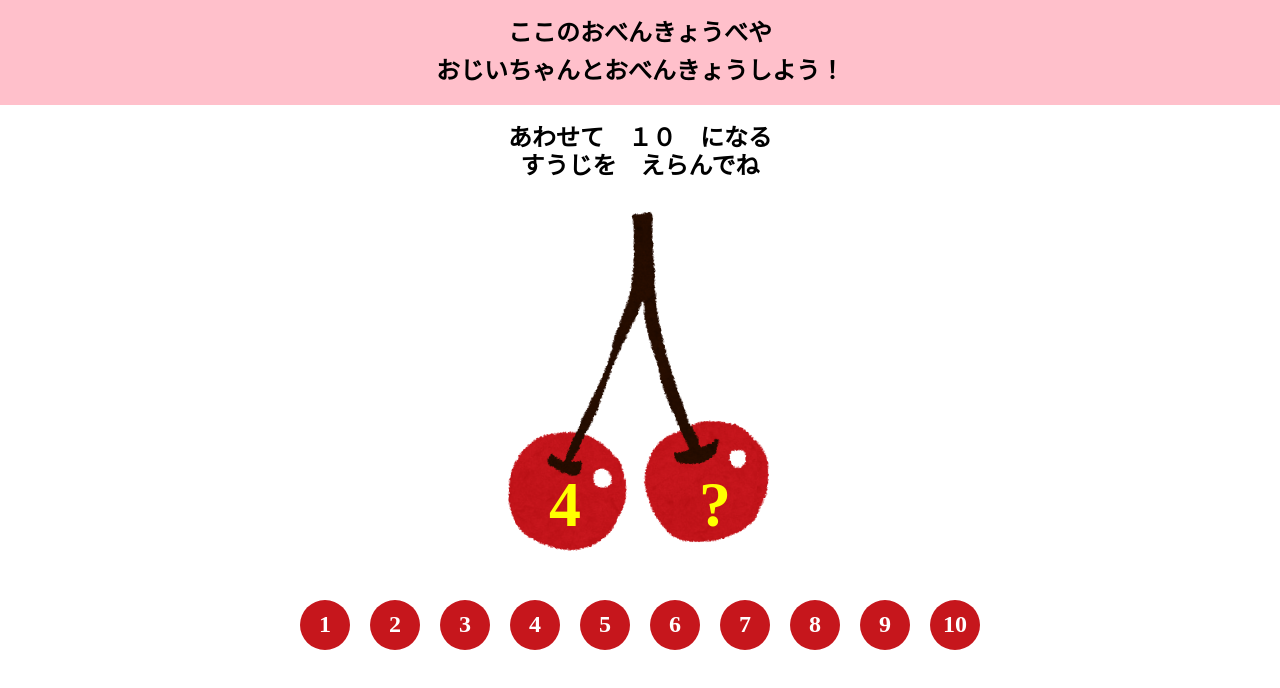
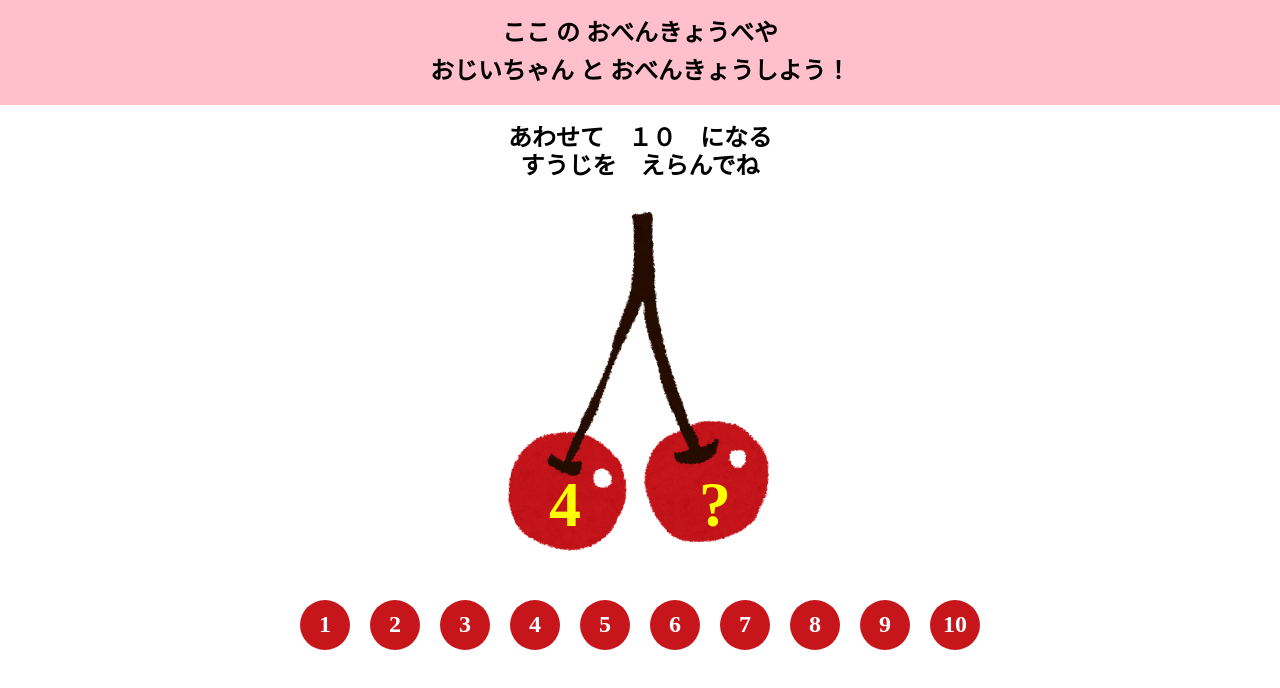
Before and after one commit to snowsystem-net/coco-school, a plain HTML site: page index.html in a window 1280 px wide. Drawn offline with Linux system fonts and the light colour scheme.

Commit message:
index.html upd

```diff
--- a/index.html
+++ b/index.html
@@ -12,8 +12,8 @@
 <body>
   <header class="header">
     <div class="container">
-      <h1>ここのおべんきょうべや</h1>
-      <h1>おじいちゃんとおべんきょうしよう！</h1>
+      <h1>ここ の おべんきょうべや</h1>
+      <h1>おじいちゃん と おべんきょうしよう！</h1>
     </div>
   </header>
   <main class="main">
```
